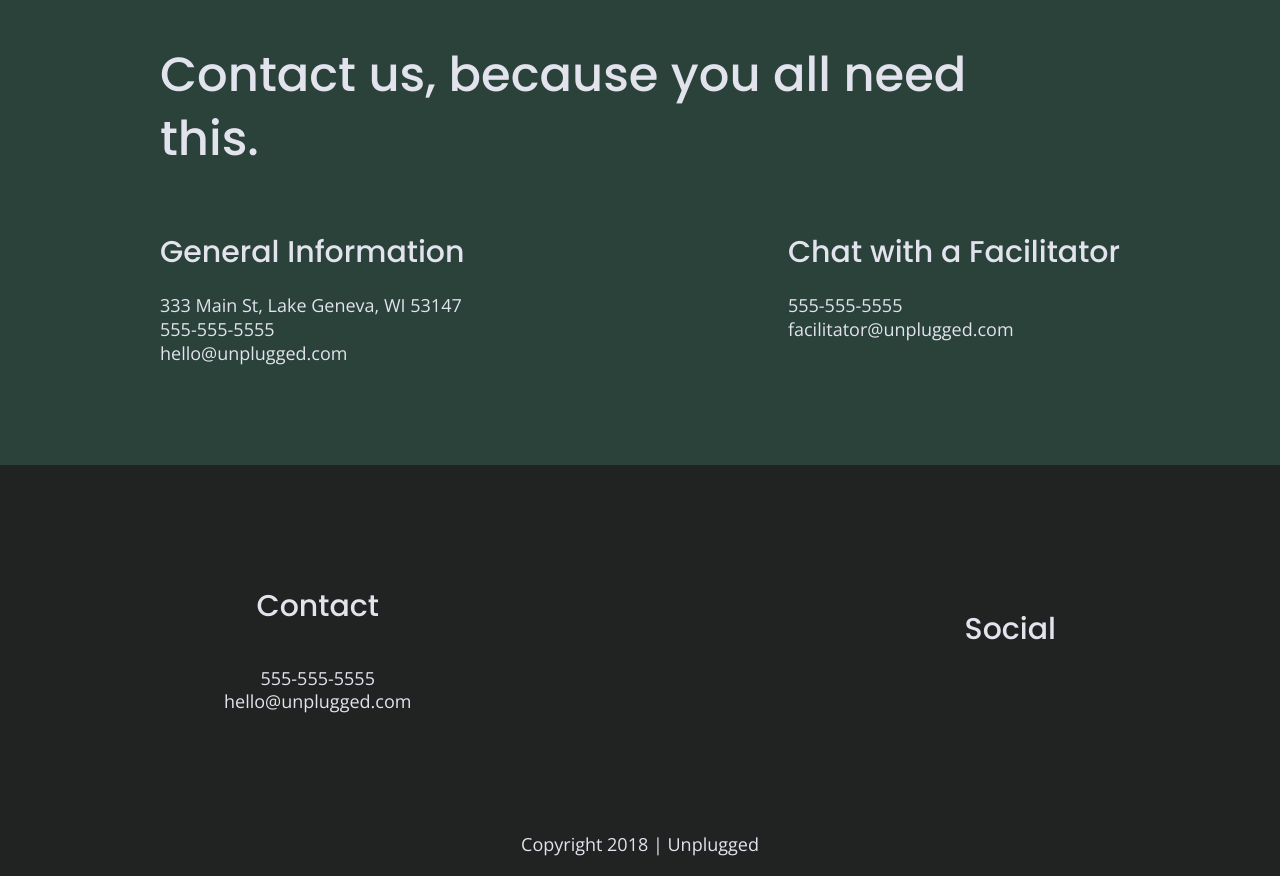
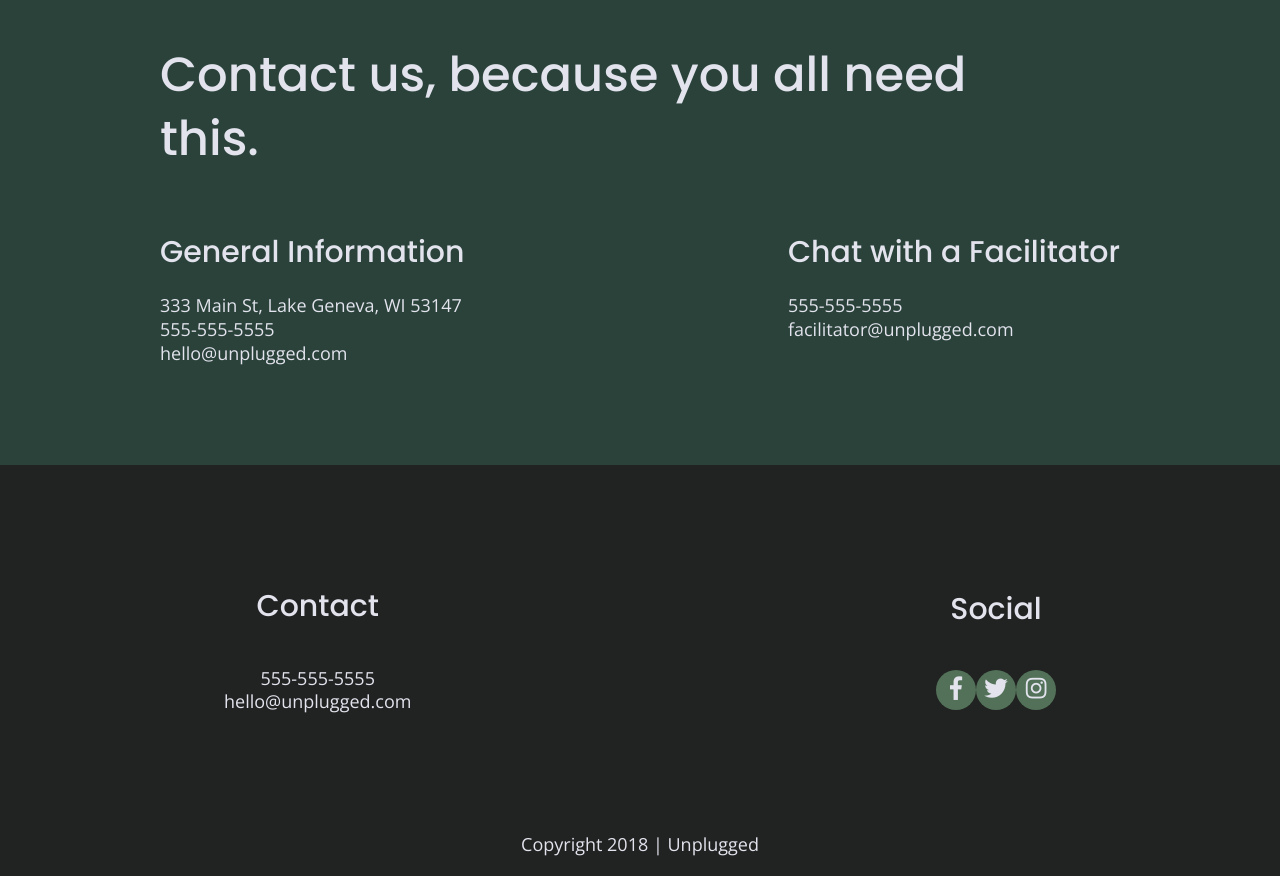
Before and after one commit to amrebch/unplugged-retreat, a website: page about/index.html in a window 1280 px wide. Shown: the part 1383-2259 px from the top of the page. Drawn offline with nearby package versions, Linux system fonts and the light colour scheme; files that its build step writes are made by us from their sources; files whose address does not match are found by name.

Commit message:
Added social icons to each page and style

```diff
--- a/about/index.html
+++ b/about/index.html
@@ -119,13 +119,16 @@
           <h4>Social</h4>
           <div class="social-icons">
             <p>
-              <a href="https://www.facebook.com/Skillcrush/" target="_blank"></a>
+              <a href="https://www.facebook.com/Skillcrush/" target="_blank">
+                <i class="fab fa-facebook-f"></i></a>
             </p>
             <p>
-              <a href="https://twitter.com/Skillcrush" target="_blank"></a>
+              <a href="https://twitter.com/Skillcrush" target="_blank">
+                <i class="fab fa-twitter"></i></a>
             </p>
             <p>
-              <a href="https://www.instagram.com/skillcrush/" target="_blank"></a>
+              <a href="https://www.instagram.com/skillcrush/" target="_blank">
+                <i class="fab fa-instagram"></i></a>
             </p>
           </div>
         </div>
--- a/css/main.css
+++ b/css/main.css
@@ -230,10 +230,20 @@ footer .social-icons {
   align-items: center;
 }
 
+
 footer .social-icons p {
+  background-color: #527158;
+  border-radius: 50%;
+  width: 40px;
+  height: 40px;
   display: flex;
   justify-content: center;
   align-items: center;
+
+}
+
+footer .social-icons p i {
+  font-size: 1.3125em;
 }
 
 footer .copyright {
```
Also changed, not shown: faq/index.html (+6 -3 lines), index.html (+6 -3 lines).
